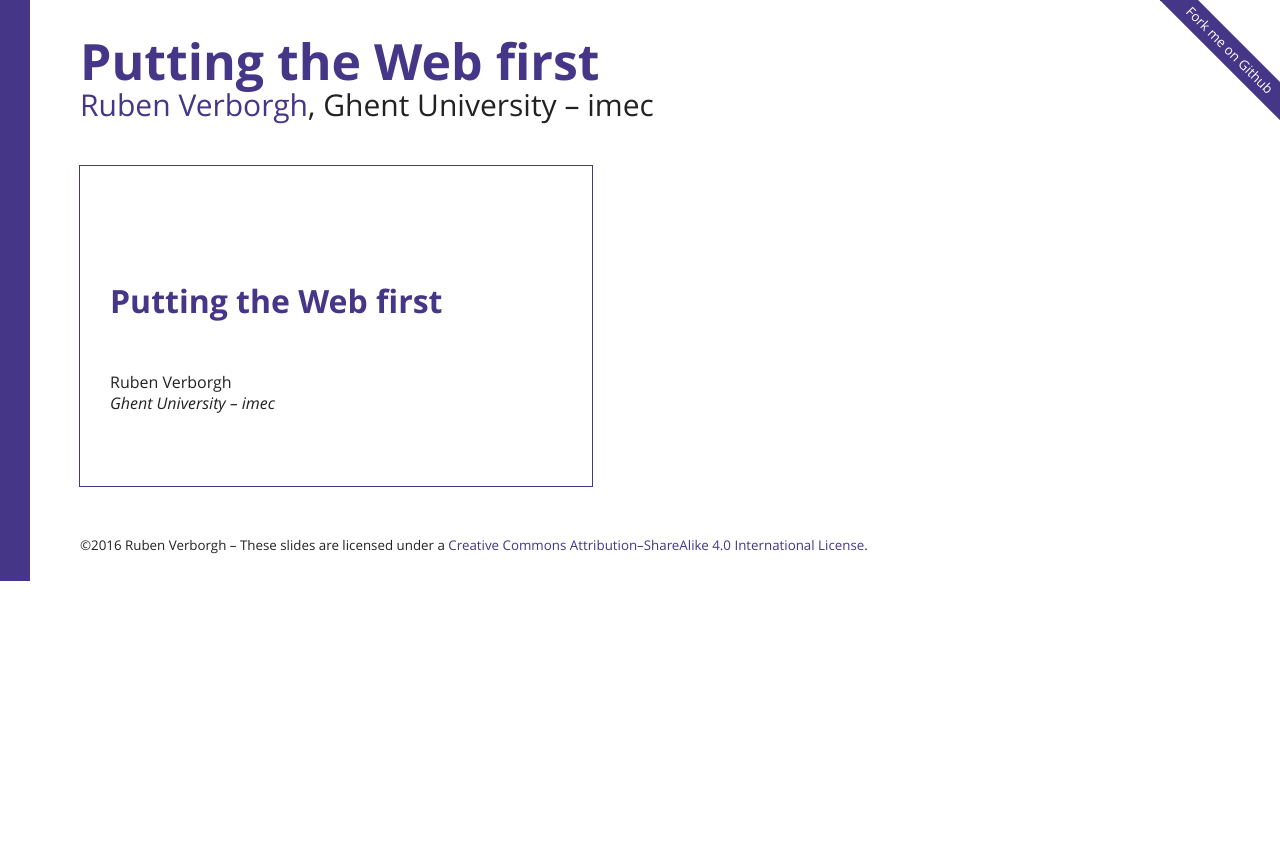
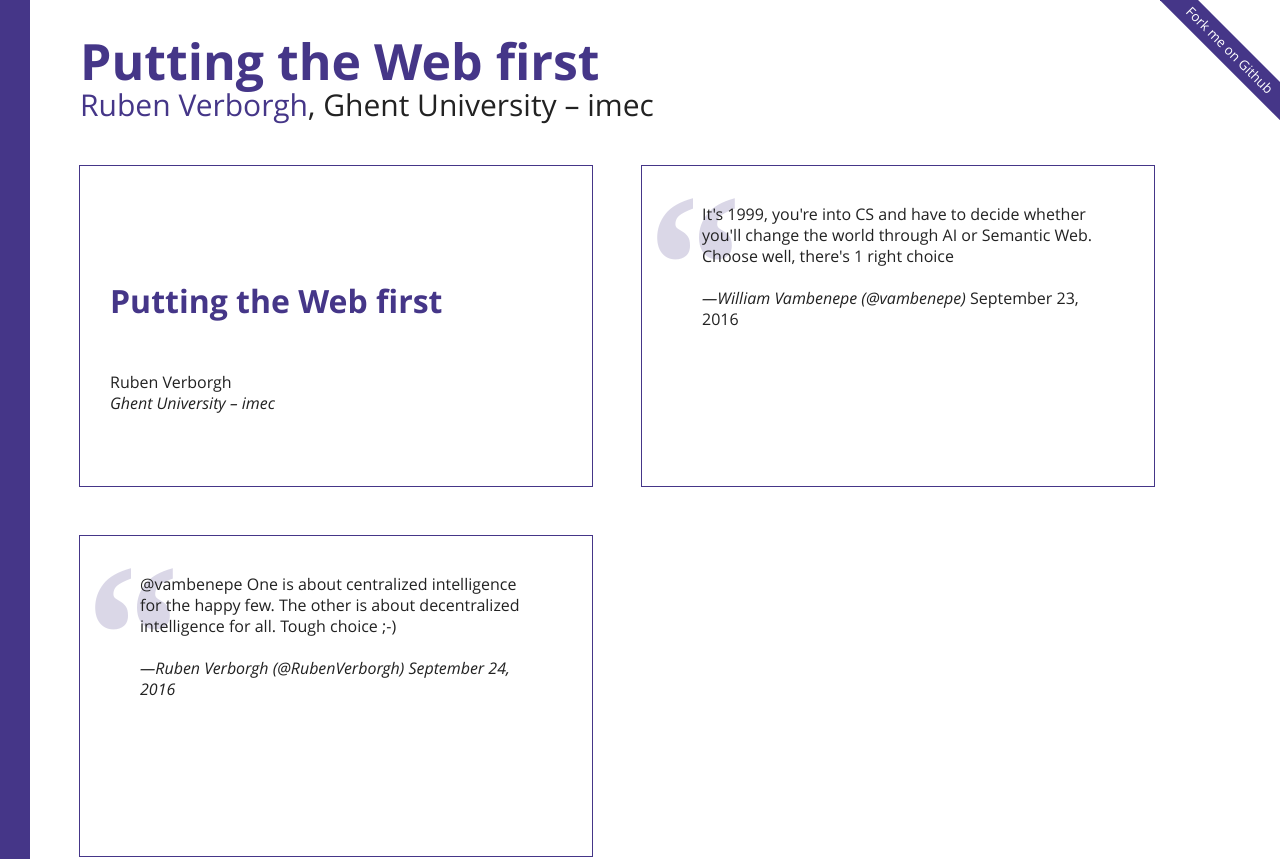
Before and after one commit to RubenVerborgh/SemWeb.Pro-2016, a website: page index.html in a window 1280 px wide. Shown: the top 859 px of the page. Before the commit the page ends 800 px from the top, so only its background shows below. Drawn offline with Linux system fonts and the light colour scheme.

Commit message:
Add intro tweets.

```diff
--- a/index.html
+++ b/index.html
@@ -6,6 +6,7 @@
   <meta http-equiv="x-ua-compatible" content="ie=edge">
   <meta name="viewport" content="width=device-width, initial-scale=1, maximum-scale=1">
   <link rel="stylesheet" href="styles/screen-16x10.css">
+  <link rel="stylesheet" href="styles/custom.css">
 </head>
 <body class="shower list">
   <header class="caption">
@@ -19,11 +20,31 @@
     <p class="affiliation">Ghent University – imec</p>
   </div>
 
+  <div class="slide" id="tweet-vambenepe">
+    <blockquote class="twitter-tweet" data-lang="en">
+      <p>
+        It's 1999, you're into CS and have to decide whether you'll change the world through AI or Semantic Web. Choose well, there's 1 right choice
+      </p>
+      <cite>William Vambenepe (@vambenepe)</cite>
+      <a href="https://twitter.com/vambenepe/status/779386862519525376">September 23, 2016</a>
+    </blockquote>
+  </div>
+
+  <div class="slide" id="tweet-rubenverborgh">
+    <blockquote class="twitter-tweet" data-conversation="none" data-lang="en">
+      <p>
+        <a href="https://twitter.com/vambenepe">@vambenepe</a> One is about centralized intelligence for the happy few. The other is about decentralized intelligence for all. Tough choice ;-)
+      </p>
+      <cite>Ruben Verborgh (@RubenVerborgh) <a href="https://twitter.com/RubenVerborgh/status/779653968448352256">September 24, 2016</a></cite>
+    </blockquote>
+  </div>
+
   <div class="progress"></div>
   <footer>
     <p class="badge"><a href="https://github.com/shower/shower">Fork me on Github</a></p>
     <p>©2016 Ruben Verborgh – These slides are licensed under a <a rel="license" href="http://creativecommons.org/licenses/by-sa/4.0/">Creative Commons Attribution–ShareAlike 4.0 International License</a>.</p>
   </footer>
+  <script async src="//platform.twitter.com/widgets.js"></script>
   <script src="scripts/shower.min.js"></script>
 </body>
 </html>
--- /dev/null
+++ b/styles/custom.css
@@ -0,0 +1,5 @@
+.twitter-tweet-rendered {
+  transform: scale(1.66) !important;
+  transform-origin: 0 0;
+  margin: 100px 40px !important;
+}
```
